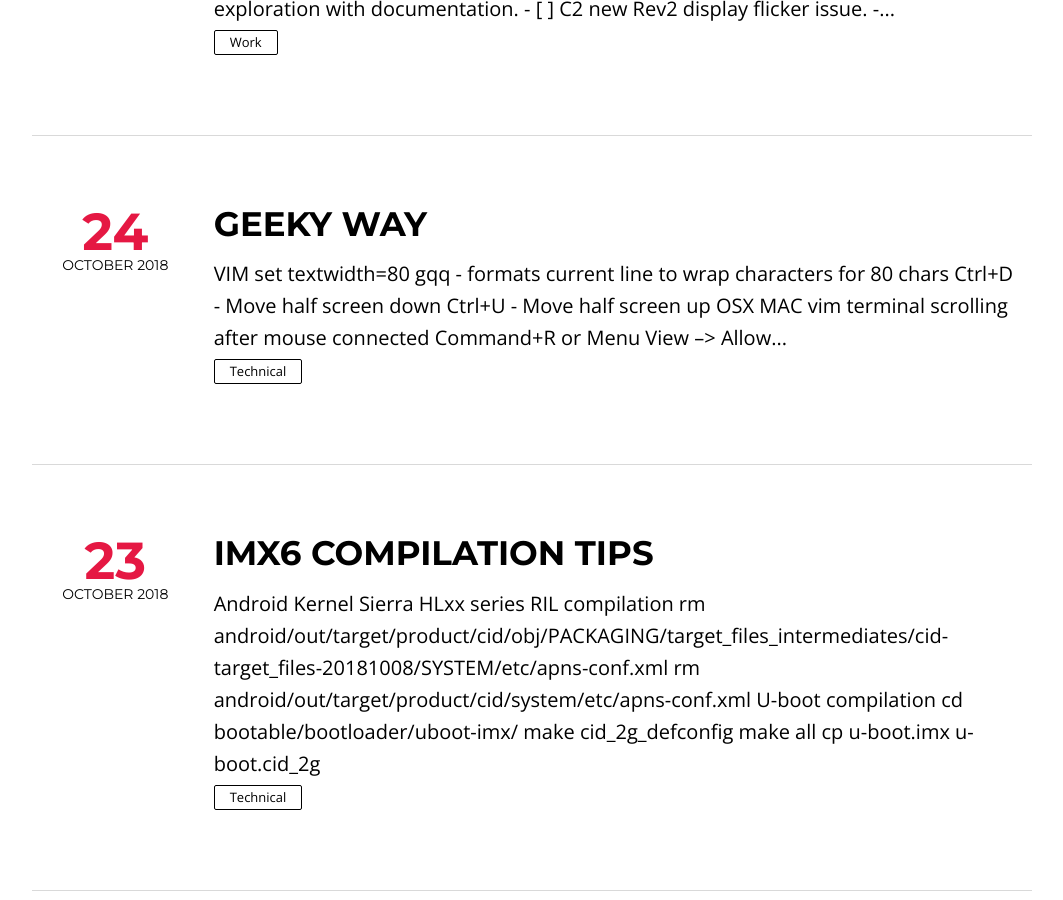
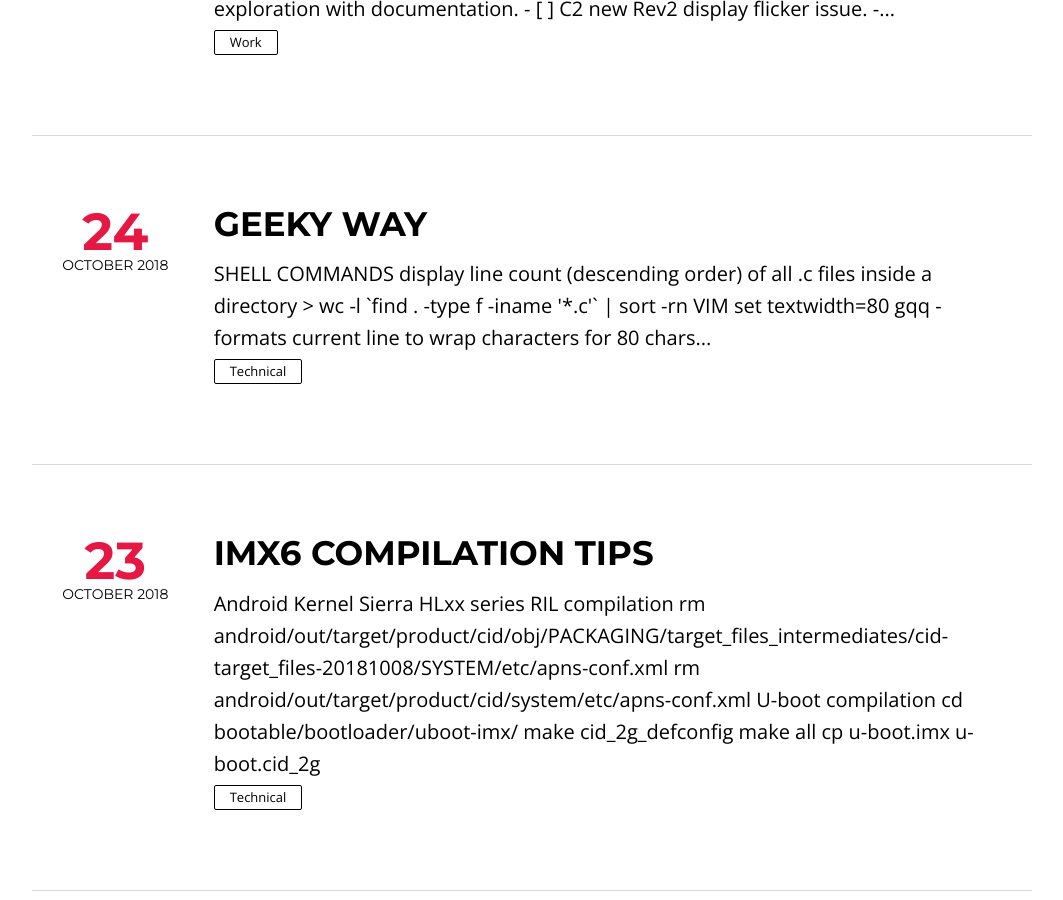
Before and after one commit to SumanKumarSP/suman.github.com, a Jekyll site: the page built from index.html, in a window 1280 px wide and 900 px high, scrolled down 767 px. Shown: the whole window, without its empty margins (108-1171 px from the left). Built offline with Jekyll 4.4.1, drawn with Linux system fonts in a browser that asks for light colours; nearby versions of some CDN libraries; the list of posts is cut into pages by our own code.

Commit message:
shell: line cnt of all c files in dir sort descending order
Signed-off-by: Suman Kumar <suman.cluster@gmail.com>

````diff
--- a/_posts/2018-10-24-geeky.md
+++ b/_posts/2018-10-24-geeky.md
@@ -7,6 +7,14 @@ tags: [geek]
 imagefeature: cover9.jpg
 
 ---
+
+## **SHELL COMMANDS**
+display line count (descending order) of all .c files inside a directory
+
+```
+> wc -l `find . -type f -iname '*.c'` | sort -rn
+
+```
 
 ## **VIM**
 set textwidth=80
````
